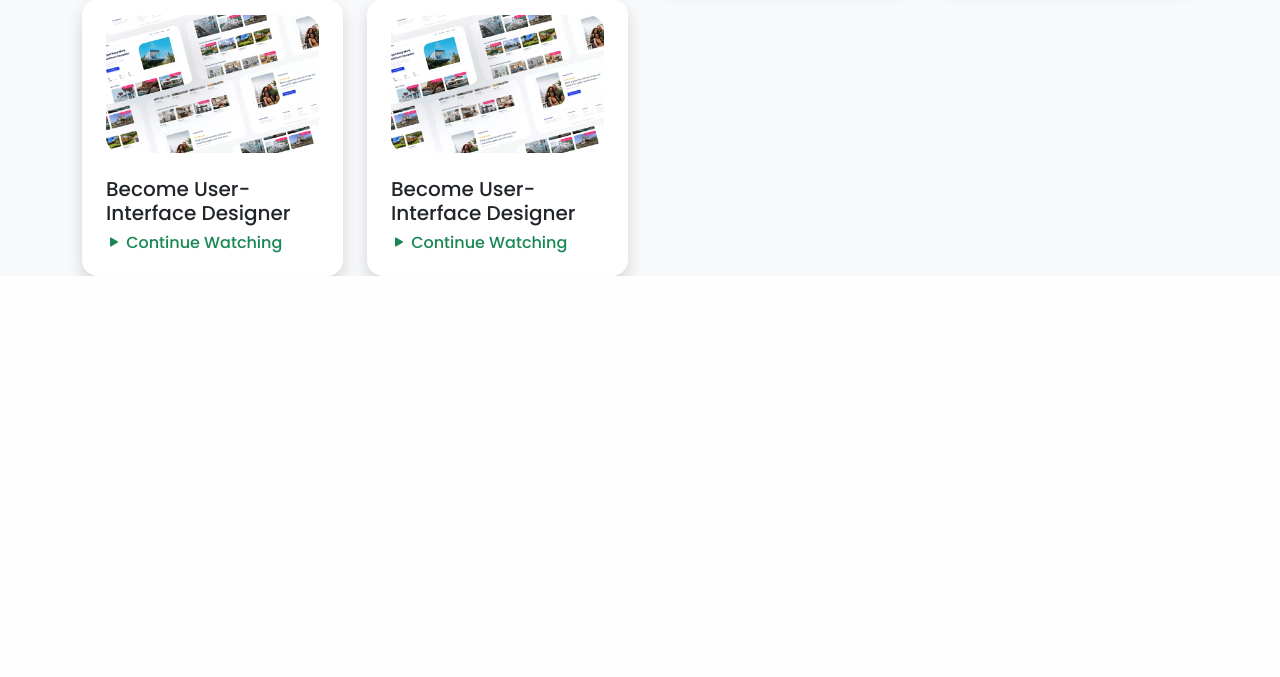
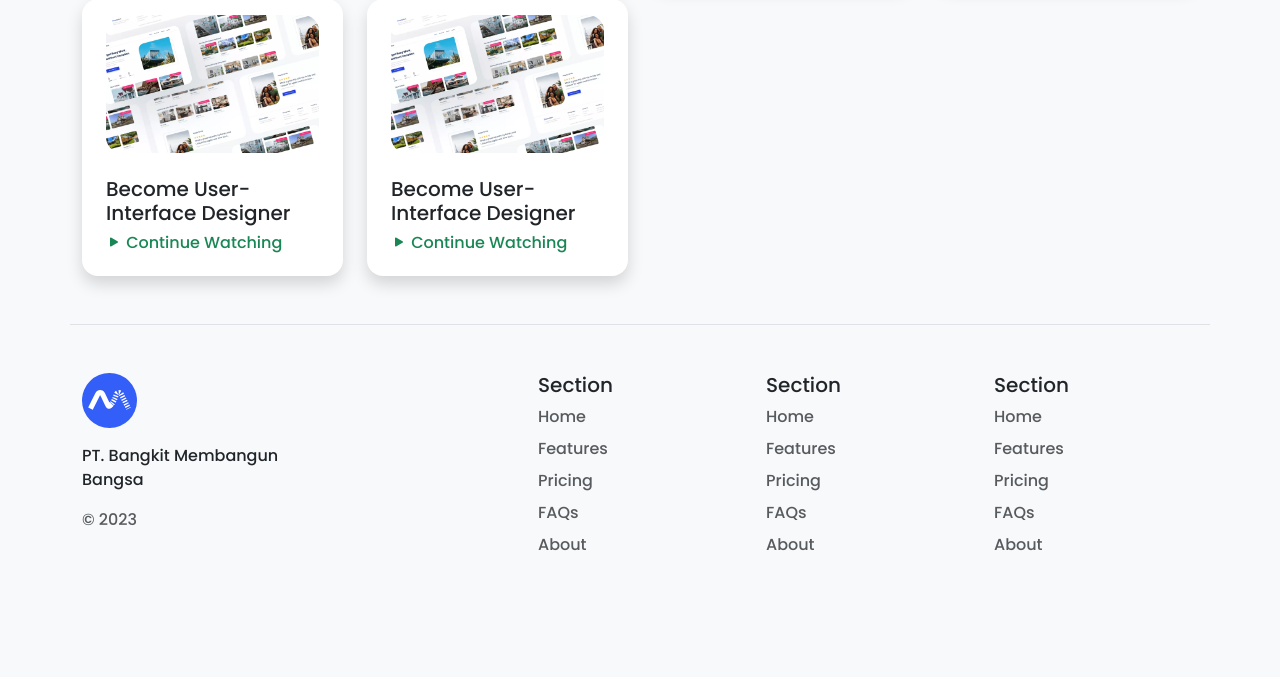
Before and after one commit to ranggaadithia/Bangkit, a PHP site: page /dashboard/index.php in a window 1280 px wide. Shown: the part 874-1551 px from the top of the page. Before the commit the page ends 1150 px from the top, so only its background shows below. Run offline with PHP 8.4, Linux system fonts and the light colour scheme.

Commit message:
fix dashboard

```diff
--- a/dashboard/index.php
+++ b/dashboard/index.php
@@ -78,6 +78,84 @@
     </div>
   </div>
 
+  <div class="container">
+    <footer class="row row-cols-1 row-cols-sm-2 row-cols-md-5 py-5 my-5 border-top">
+      <div class="col mb-3">
+        <a href="/" class="d-flex align-items-center mb-3 link-body-emphasis text-decoration-none">
+          <img src="../assets/img/logo.svg" alt="" width="55" />
+        </a>
+        <p>PT. Bangkit Membangun Bangsa</p>
+        <p class="text-body-secondary">&copy; 2023</p>
+      </div>
+
+      <div class="col mb-3"></div>
+
+      <div class="col mb-3">
+        <h5>Section</h5>
+        <ul class="nav flex-column">
+          <li class="nav-item mb-2">
+            <a href="#" class="nav-link p-0 text-body-secondary">Home</a>
+          </li>
+          <li class="nav-item mb-2">
+            <a href="#" class="nav-link p-0 text-body-secondary">Features</a>
+          </li>
+          <li class="nav-item mb-2">
+            <a href="#" class="nav-link p-0 text-body-secondary">Pricing</a>
+          </li>
+          <li class="nav-item mb-2">
+            <a href="#" class="nav-link p-0 text-body-secondary">FAQs</a>
+          </li>
+          <li class="nav-item mb-2">
+            <a href="#" class="nav-link p-0 text-body-secondary">About</a>
+          </li>
+        </ul>
+      </div>
+
+      <div class="col mb-3">
+        <h5>Section</h5>
+        <ul class="nav flex-column">
+          <li class="nav-item mb-2">
+            <a href="#" class="nav-link p-0 text-body-secondary">Home</a>
+          </li>
+          <li class="nav-item mb-2">
+            <a href="#" class="nav-link p-0 text-body-secondary">Features</a>
+          </li>
+          <li class="nav-item mb-2">
+            <a href="#" class="nav-link p-0 text-body-secondary">Pricing</a>
+          </li>
+          <li class="nav-item mb-2">
+            <a href="#" class="nav-link p-0 text-body-secondary">FAQs</a>
+          </li>
+          <li class="nav-item mb-2">
+            <a href="#" class="nav-link p-0 text-body-secondary">About</a>
+          </li>
+        </ul>
+      </div>
+
+      <div class="col mb-3">
+        <h5>Section</h5>
+        <ul class="nav flex-column">
+          <li class="nav-item mb-2">
+            <a href="#" class="nav-link p-0 text-body-secondary">Home</a>
+          </li>
+          <li class="nav-item mb-2">
+            <a href="#" class="nav-link p-0 text-body-secondary">Features</a>
+          </li>
+          <li class="nav-item mb-2">
+            <a href="#" class="nav-link p-0 text-body-secondary">Pricing</a>
+          </li>
+          <li class="nav-item mb-2">
+            <a href="#" class="nav-link p-0 text-body-secondary">FAQs</a>
+          </li>
+          <li class="nav-item mb-2">
+            <a href="#" class="nav-link p-0 text-body-secondary">About</a>
+          </li>
+        </ul>
+      </div>
+    </footer>
+  </div>
+
+
   <script src="https://cdn.jsdelivr.net/npm/bootstrap@5.3.0/dist/js/bootstrap.bundle.min.js" integrity="sha384-geWF76RCwLtnZ8qwWowPQNguL3RmwHVBC9FhGdlKrxdiJJigb/j/68SIy3Te4Bkz" crossorigin="anonymous"></script>
   <script src="../assets/js/index.js"></script>
 </body>
--- a/roadmaps/index.php
+++ b/roadmaps/index.php
@@ -11,8 +11,9 @@
   <link rel="stylesheet" href="https://cdn.jsdelivr.net/npm/bootstrap-icons@1.10.5/font/bootstrap-icons.css" />
   <link rel="stylesheet" href="../assets/style/app.css" />
 </head>
+
 <body class="bg-body-tertiary">
-<nav class="navbar navbar-expand-lg fixed-top shadows-lg" style="
+  <nav class="navbar navbar-expand-lg fixed-top shadows-lg" style="
         background-color: rgba(255, 255, 255, 0.8);
         backdrop-filter: blur(10px);
       ">
```
Also changed, not shown: login/index.php (+19 -5 lines).
